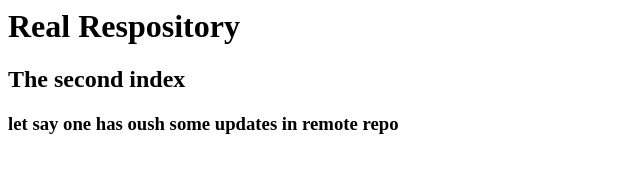
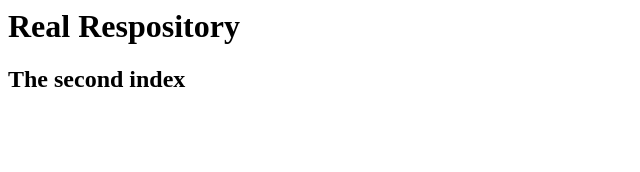
Before and after one commit to tutless/realrepo, a plain HTML site: page second_index.html in a window 1280 px wide. Shown: the whole page, without its empty margins (0-640 px from the left). Drawn offline with Linux system fonts and the light colour scheme.

Commit message:
Revert "Update second_index.html"
This reverts commit 6a7ca9a5058a05cf02bedb75f6b2e3dca8bdd48f.

```diff
--- a/second_index.html
+++ b/second_index.html
@@ -2,7 +2,6 @@
     <body>
         <h1>Real Respository</h1>
         <h2>The second index</h2>
-	<h3>let say one has oush some updates in remote repo<h3>
 
     </body>
 </html>
```
